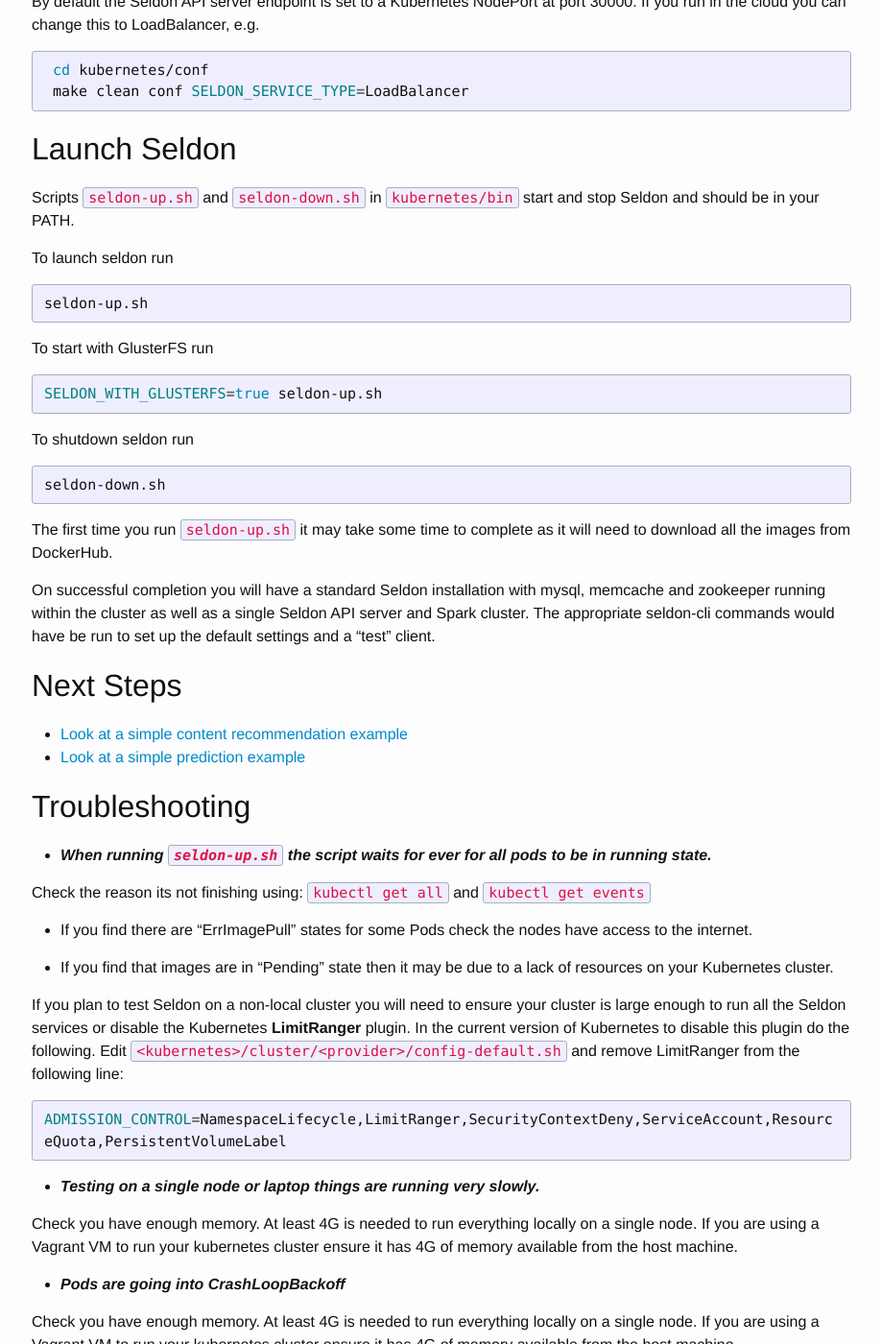
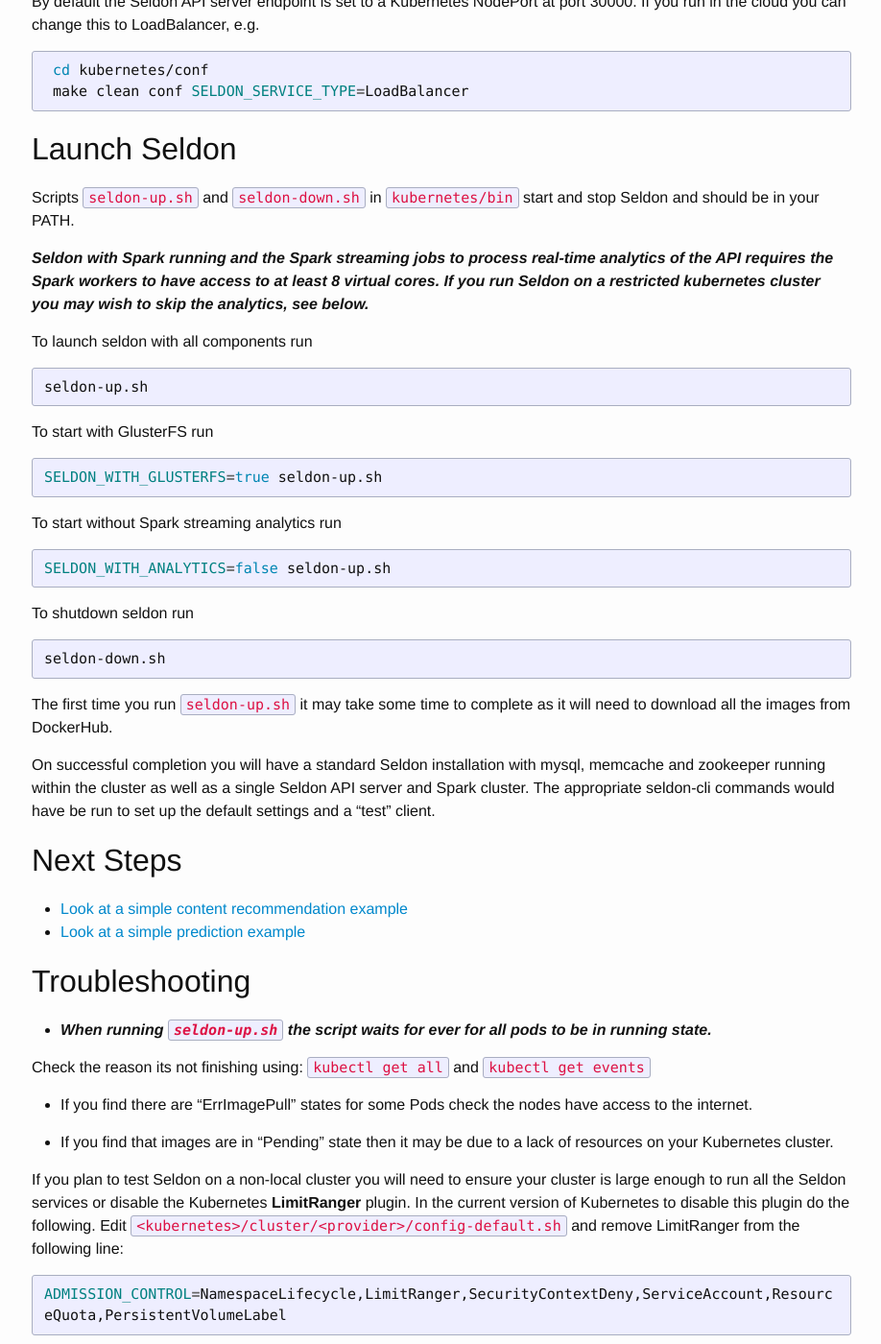
Before and after one commit to SeldonIO/seldonio.github.com, a Jekyll site: the page built from install.md, in a window 1280 px wide and 1400 px high, scrolled down 1606 px. Shown: the whole window at 96% size, without its empty margins (180-1098 px from the left). Built offline with Jekyll 4.4.1, drawn with Linux system fonts in a browser that asks for light colours; some of the changed text lies outside the part shown.

Commit message:
add analytics

````diff
--- a/_includes/header.html
+++ b/_includes/header.html
@@ -46,6 +46,7 @@
       <li class="dir"><a href="/content-recommendation-guide.html">Deploying Content Recommendation Services</a></li>
       <li class="dir"><a href="/prediction-guide.html">Deploying General Prediction Services</a></li>
       <li class="dir"><a href="/api-microservices.html">Microservices</a></li>
+      <li class="dir"><a href="/analytics.html">Analytics</a></li>
     </ul>
    </li>
   <li class="dropdown"><a href="#" class="dropdown-toggle" data-toggle="dropdown">Reference<span class="caret"></span></a>
--- a/install.md
+++ b/install.md
@@ -71,8 +71,9 @@ By default the Seldon API server endpoint is set to a Kubernetes NodePort at por
 # Launch Seldon<a name="launch"></a>
 Scripts ```seldon-up.sh``` and ```seldon-down.sh``` in ```kubernetes/bin``` start and stop Seldon and should be in your PATH.
 
+***Seldon with Spark running and the Spark streaming jobs to process real-time analytics of the API requires the Spark workers to have access to at least 8 virtual cores. If you run Seldon on a restricted kubernetes cluster you may wish to skip the analytics, see below.***
 
-To launch seldon run
+To launch seldon with all components run
 {% highlight bash %}
 seldon-up.sh
 {% endhighlight %}
@@ -80,6 +81,11 @@ seldon-up.sh
 To start with GlusterFS run
 {% highlight bash %}
 SELDON_WITH_GLUSTERFS=true seldon-up.sh
+{% endhighlight %}
+
+To start without Spark streaming analytics run
+{% highlight bash %}
+SELDON_WITH_ANALYTICS=false seldon-up.sh
 {% endhighlight %}
 
 To shutdown seldon run
@@ -118,3 +124,10 @@ Check you have enough memory. At least 4G is needed to run everything locally on
  * ***Pods are going into CrashLoopBackoff***
 
 Check you have enough memory. At least 4G is needed to run everything locally on a single node. If you are using a Vagrant VM to run your kubernetes cluster ensure it has 4G of memory available from the host machine.
+
+ * ***Spark job are not starting due to lack of resources***
+
+Seldon with Spark running and the Spark streaming jobs to process real-time analytics of the API requires the Spark workers to have access to at least 8 virtual cores. If you run Seldon on a restricted kubernetes cluster you may wish to skip the analytics by starting Seldon with:
+{% highlight bash %}
+SELDON_WITH_ANALYTICS=false seldon-up.sh
+{% endhighlight %}
````
Also changed, not shown: other parts of install.md (+1 -1 lines), analytics.md (added, +27 -0 lines), prediction-example.md (+1 -1 lines), img/grafana.png (added).
